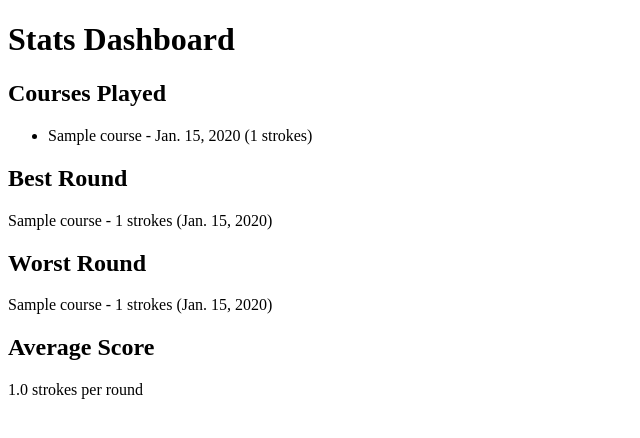
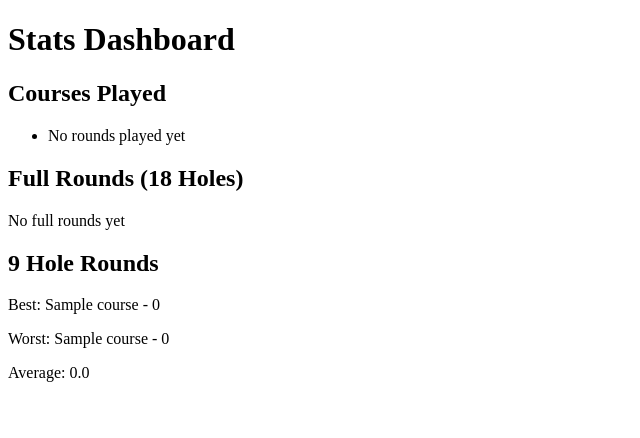
Before and after one commit to N-Smillie/golf-tracker-project, a Django app: page /stats/ in a window 1280 px wide. Shown: the part 26-464 px from the top of the page, without its empty margins (0-640 px from the left). Run offline with Django 4.2, Linux system fonts and the light colour scheme; a user stored in the database is signed in; tables that the repository leaves empty hold one stand-in row (values such as "Sample post").

Commit message:
changed stats dashboard to split best/worst/avg into 9 & 18 holes to not skew data. also avg is now based on score vs par instead of total strokes. updated template to accomodate changes

```diff
--- a/golf_tracker/settings.py
+++ b/golf_tracker/settings.py
@@ -27,7 +27,7 @@
 SECRET_KEY = os.environ.get("SECRET_KEY")
 
 # SECURITY WARNING: don't run with debug turned on in production!
-DEBUG = False
+DEBUG = True
 
 ALLOWED_HOSTS = ['.herokuapp.com', '127.0.0.1']
 
--- a/stats/templates/stats/stats_dashboard.html
+++ b/stats/templates/stats/stats_dashboard.html
@@ -16,33 +16,68 @@
     {% endfor %}
 </ul>
 
-<h2>Best Round</h2>
-    {% if best_round %}
+<h2>Full Rounds (18 Holes)</h2>
+{% if best_full %}
     <p>
-            {{ best_round.course.name }} -
-            {{ best_round.total_strokes }} strokes
-            ({{ best_round.date }})
+        Best: {{ best_full.course.name }} -
+        {% if best_full.score_vs_par > 0 %}
+            +{{ best_full.score_vs_par }}
+        {% else %}
+            {{ best_full.score_vs_par }}
+        {% endif %}
+        ({{ best_full.total_strokes }} strokes)
+    </p>
+
+    <p>
+        Worst: {{ worst_full.course.name }} -
+        {% if worst_full.score_vs_par > 0 %}
+            +{{ worst_full.score_vs_par }}
+        {% else %}
+            {{ worst_full.score_vs_par }}
+        {% endif %}
+    </p>
+
+    <p>
+        Average:
+        {% if avg_full > 0 %}
+            +{{ avg_full|floatformat:1 }}
+        {% else %}
+            {{ avg_full|floatformat:1 }}
+        {% endif %}
     </p>
 {% else %}
-        <p>No rounds yet</p>
+    <p>No full rounds yet</p>
 {% endif %}
 
-<h2>Worst Round</h2>
-    {% if worst_round %}
+<h2>9 Hole Rounds</h2>
+{% if best_nine %}
     <p>
-            {{ worst_round.course.name }} -
-            {{ worst_round.total_strokes }} strokes
-            ({{ worst_round.date }})
+        Best: {{ best_nine.course.name }} -
+        {% if best_nine.score_vs_par > 0 %}
+            +{{ best_nine.score_vs_par }}
+        {% else %}
+            {{ best_nine.score_vs_par }}
+        {% endif %}
+    </p>
+
+    <p>
+        Worst: {{ worst_nine.course.name }} -
+        {% if worst_nine.score_vs_par > 0 %}
+            +{{ worst_nine.score_vs_par }}
+        {% else %}
+            {{ worst_nine.score_vs_par }}
+        {% endif %}
+    </p>
+
+    <p>
+        Average:
+        {% if avg_nine > 0 %}
+            +{{ avg_nine|floatformat:1 }}
+        {% else %}
+            {{ avg_nine|floatformat:1 }}
+        {% endif %}
     </p>
 {% else %}
-        <p>No rounds yet</p>
+    <p>No 9-hole rounds yet</p>
 {% endif %}
-
-<h2>Average Score</h2>
-    {% if average_score %}
-        <p>{{ average_score|floatformat:1 }} strokes per round</p>
-    {% else %}
-        <p>No data yet</p>
-    {% endif %}
-
     {% endblock %}
--- a/stats/views.py
+++ b/stats/views.py
@@ -1,37 +1,93 @@
 from django.shortcuts import render
 from django.contrib.auth.decorators import login_required
-from rounds.models import Round, Score
-from django.db.models import Sum, Avg
+from rounds.models import Round
 
 # Create your views here.
-@login_required
 def stats_dashboard(request):
     rounds = Round.objects.filter(user=request.user)
 
-    # Calculates the total strokes for each user's round
-    rounds_with_totals = rounds.annotate(
-        total_strokes=Sum('scores__strokes')
-    )
+    full_rounds = []
+    nine_rounds = []
 
-    # Best round
-    best_round = rounds_with_totals.order_by('total_strokes').first()
+    for round in rounds:
+        scores = round.scores.all()
 
-    # Worst round
-    worst_round = rounds_with_totals.order_by('-total_strokes').first()
+        total_strokes = 0
+        total_par = 0
 
-    # Calculates average score per round
-    totals = [r.total_strokes for r in rounds_with_totals if r.total_strokes]
+        for score in scores:
+            total_strokes += score.strokes
+            total_par += score.hole.par
 
-    if totals:
-        average_score = sum(totals) / len(totals)
-    else:
-        average_score = None
+        if total_strokes == 0:
+            continue
 
-    context = {
-        'rounds': rounds_with_totals,
-        'best_round': best_round,
-        'worst_round': worst_round,
-        'average_score': average_score,
+        score_vs_par = total_strokes - total_par
+
+        round.total_strokes = total_strokes
+        round.total_par = total_par
+        round.score_vs_par = score_vs_par
+
+        # Separate into 9 or 18 hole rounds
+        if round.holes_played == 'full18':
+            full_rounds.append(round)
+        else:
+            nine_rounds.append(round)
+
+        # Best round
+        def get_best(rounds):
+            if not rounds:
+                return None
+
+            best = rounds[0]
+
+            for r in rounds:
+                if r.score_vs_par < best.score_vs_par:
+                    best = r
+
+            return best
+
+        # Worst round
+        def get_worst(rounds):
+            if not rounds:
+                return None
+
+            worst = rounds[0]
+
+            for r in rounds:
+                if r.score_vs_par > worst.score_vs_par:
+                    worst = r
+
+            return worst
+
+        # Calculate average score vs par
+        def get_average(rounds):
+            if not rounds:
+                return None
+
+            total = 0
+
+            for r in rounds:
+                total += r.score_vs_par
+
+            return total / len(rounds)
+
+        best_full = get_best(full_rounds)
+        worst_full = get_worst(full_rounds)
+        avg_full = get_average(full_rounds)
+
+        best_nine = get_best(nine_rounds)
+        worst_nine = get_worst(nine_rounds)
+        avg_nine = get_average(nine_rounds)
+
+        context = {
+        'best_full': best_full,
+        'worst_full': worst_full,
+        'avg_full': avg_full,
+
+        'best_nine': best_nine,
+        'worst_nine': worst_nine,
+        'avg_nine': avg_nine,
     }
 
-    return render(request, 'stats/stats_dashboard.html', context)
+        return render(request, 'stats/stats_dashboard.html', context)
```
Lines whose indentation alone changed are shown as unchanged.
